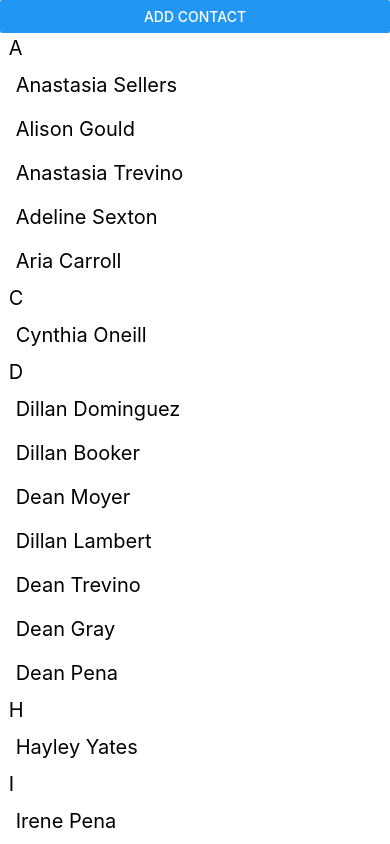
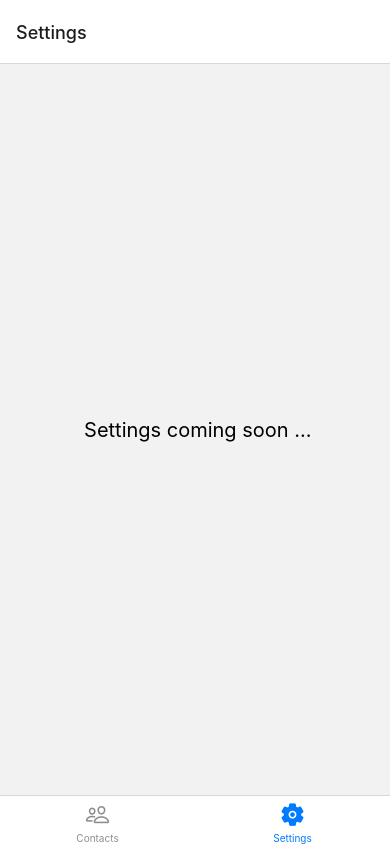
Before and after one commit to kaungnyuntsan/Contacts, a React Native app: screen /Settings in a window 390 px wide. Built offline with nearby package versions, Linux system fonts and the light colour scheme.

Commit message:
add icon

```diff
--- a/App.js
+++ b/App.js
@@ -1,13 +1,15 @@
 import { useState, useReducer, useContext } from "react";
-import { StyleSheet, Button, View, Text } from "react-native";
+import { StyleSheet, Button, View, Text, SafeAreaView } from "react-native";
 import randomContacts from "./randomContacts";
 import { ContactsList } from "./ContactsList";
 import { AddContactForm } from "./AddContactForm";
-import { SafeAreaProvider, SafeAreaView } from "react-native-safe-area-context";
 import { NavigationContainer } from "@react-navigation/native";
 import { createNativeStackNavigator } from "@react-navigation/native-stack";
 import { contactsReducer } from "./contactsReducer";
 import { ContactsContext, ContactsDispatchContext } from "./ContactsContext";
+import { SettingsScreen } from "./SettingsScreen";
+import { createBottomTabNavigator } from "@react-navigation/bottom-tabs";
+import Ionicons from "@expo/vector-icons/Ionicons";
 
 function HomeScreen({ navigation }) {
   const [contactsView, setContactsView] = useState(true);
@@ -57,15 +59,10 @@ function DetailsScreen({ route }) {
 }
 
 const Stack = createNativeStackNavigator();
+const Tab = createBottomTabNavigator();
 
-export default function App() {
-  const [contacts, dispatch] = useReducer(contactsReducer, randomContacts);
-
+const ContactsScreen = () => {
   return (
-    <SafeAreaProvider>
-      <NavigationContainer>
-        <ContactsContext.Provider value={contacts}>
-          <ContactsDispatchContext.Provider value={dispatch}>
     <Stack.Navigator>
       <Stack.Screen
         name="Home"
@@ -78,10 +75,45 @@ export default function App() {
         options={({ route }) => ({ title: route.params.name })}
       />
     </Stack.Navigator>
+  );
+};
+
+export default function App() {
+  const [contacts, dispatch] = useReducer(contactsReducer, randomContacts);
+
+  return (
+    <NavigationContainer>
+      <ContactsContext.Provider value={contacts}>
+        <ContactsDispatchContext.Provider value={dispatch}>
+          <Tab.Navigator
+            // initialRouteName="Settings"
+            screenOptions={({ route }) => ({
+              tabBarIcon: ({ focused, color, size }) => {
+                const icons = {
+                  Contacts: focused ? "people" : "people-outline",
+                  Settings: focused ? "settings" : "settings-outline",
+                };
+
+                return (
+                  <Ionicons
+                    name={icons[route.name]}
+                    size={size}
+                    color={color}
+                  />
+                );
+              },
+            })}
+          >
+            <Tab.Screen
+              name="Contacts"
+              component={ContactsScreen}
+              options={{ headerShown: false }}
+            />
+            <Tab.Screen name="Settings" component={SettingsScreen} />
+          </Tab.Navigator>
         </ContactsDispatchContext.Provider>
       </ContactsContext.Provider>
     </NavigationContainer>
-    </SafeAreaProvider>
   );
 }
 
--- /dev/null
+++ b/SettingsScreen.js
@@ -0,0 +1,22 @@
+import { View, Text, StyleSheet } from "react-native";
+
+const SettingsScreen = () => {
+  return (
+    <View style={styles.container}>
+      <Text style={styles.text}> Settings coming soon ...</Text>
+    </View>
+  );
+};
+
+const styles = StyleSheet.create({
+  container: {
+    flex: 1,
+    justifyContent: "center",
+    alignItems: "center",
+  },
+  text: {
+    fontSize: 20,
+  },
+});
+
+export { SettingsScreen };
--- a/package.json
+++ b/package.json
@@ -9,6 +9,7 @@
     "web": "expo start --web"
   },
   "dependencies": {
+    "@react-navigation/bottom-tabs": "^6.5.11",
     "@react-navigation/native": "^6.1.9",
     "@react-navigation/native-stack": "^6.9.17",
     "expo": "~49.0.15",
```
Also changed, not shown: 1 other file (tests, documents, lock files or other folders). Lines whose indentation alone changed are shown as unchanged.
